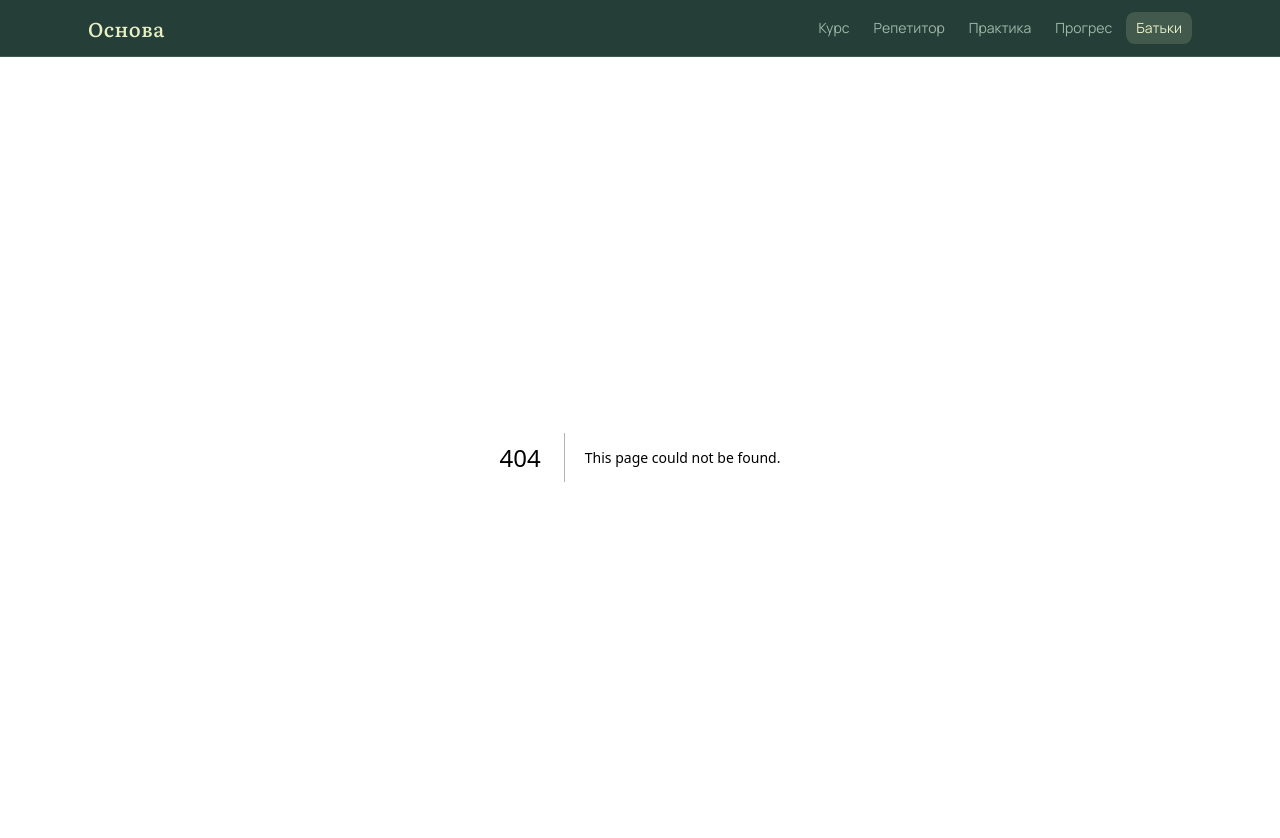
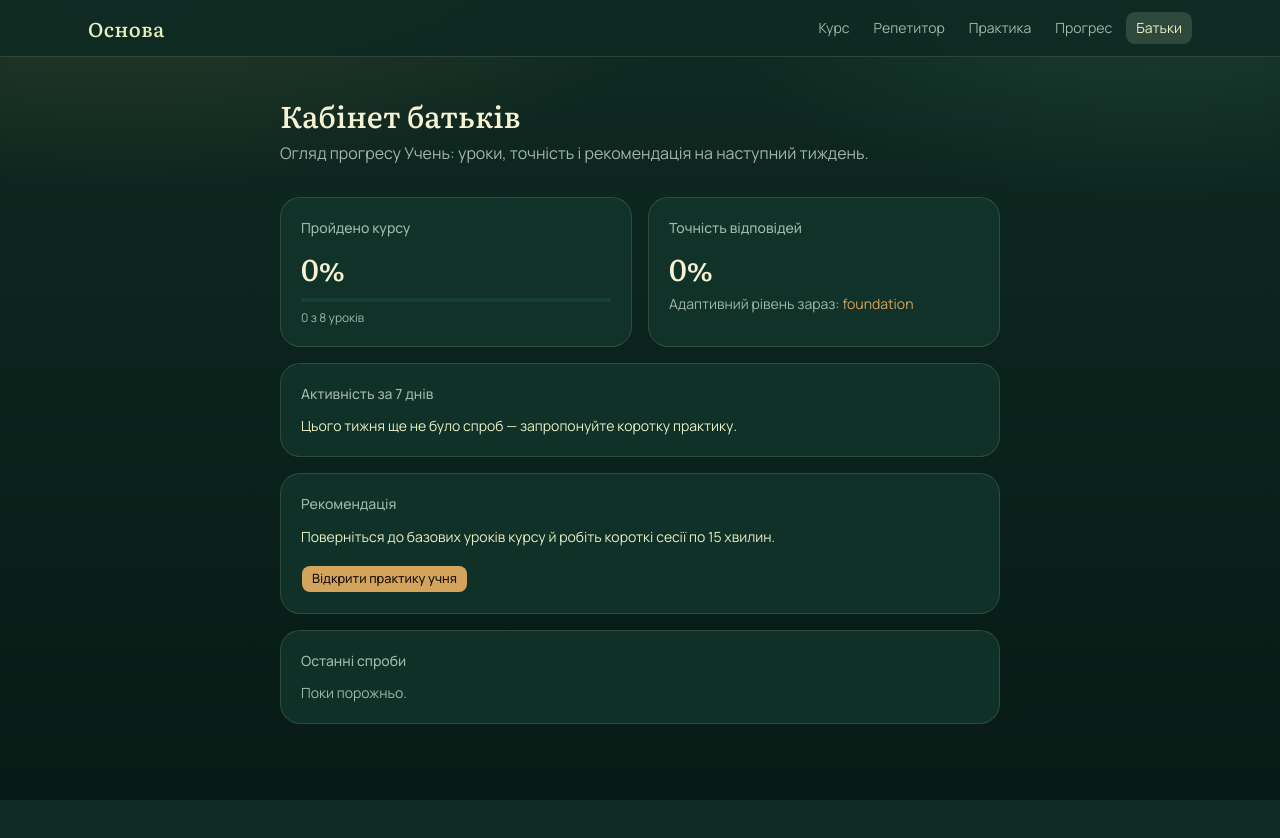
Before and after one commit to kaiserdem/AI-Math-Tutor, a Next.js app: page /parent in a window 1280 px wide. Before the commit this address had no page. Shown: the top 838 px of the page. After the commit the page ends 800 px from the top, so only its background shows below. Built offline with nearby package versions, Linux system fonts and the light colour scheme.

Commit message:
feat: add parent page

```diff
--- /dev/null
+++ b/src/app/parent/page.tsx
@@ -0,0 +1,122 @@
+"use client";
+
+import Link from "next/link";
+import { modules } from "@/data/curriculum";
+import { accuracy, useProgressStore } from "@/lib/progress-store";
+import { Button } from "@/components/ui/button";
+import { Progress } from "@/components/ui/progress";
+
+export default function ParentPage() {
+  const studentName = useProgressStore((s) => s.studentName);
+  const completed = useProgressStore((s) => s.completedLessons);
+  const attempts = useProgressStore((s) => s.attempts);
+  const difficulty = useProgressStore((s) => s.currentDifficulty);
+
+  const totalLessons = modules.reduce((n, m) => n + m.lessons.length, 0);
+  const lessonPct = Math.round((completed.length / Math.max(totalLessons, 1)) * 100);
+  const acc = accuracy(attempts);
+  const recent = [...attempts].slice(-8).reverse();
+  const weekMs = 7 * 24 * 60 * 60 * 1000;
+  const weekAttempts = attempts.filter((a) => Date.now() - a.at < weekMs);
+
+  const recommendation =
+    acc >= 80
+      ? "Можна сміливо додати олімпіадні задачі 1–2 рази на тиждень."
+      : acc >= 50
+        ? "Тримайте стандартний рівень і просіть репетитора розбір помилок після кожної сесії."
+        : "Поверніться до базових уроків курсу й робіть короткі сесії по 15 хвилин.";
+
+  return (
+    <div className="mx-auto max-w-3xl px-4 py-10 sm:px-6">
+      <h1 className="font-[family-name:var(--font-display)] text-3xl text-[color:var(--chalk-bright)]">
+        Кабінет батьків
+      </h1>
+      <p className="mt-2 text-[color:var(--mist)]">
+        Огляд прогресу {studentName}: уроки, точність і рекомендація на наступний тиждень.
+      </p>
+
+      <div className="mt-8 grid gap-4 sm:grid-cols-2">
+        <Panel title="Пройдено курсу">
+          <p className="font-[family-name:var(--font-display)] text-3xl text-[color:var(--chalk-bright)]">
+            {lessonPct}%
+          </p>
+          <Progress value={lessonPct} className="mt-3" />
+          <p className="mt-2 text-xs text-[color:var(--mist)]">
+            {completed.length} з {totalLessons} уроків
+          </p>
+        </Panel>
+        <Panel title="Точність відповідей">
+          <p className="font-[family-name:var(--font-display)] text-3xl text-[color:var(--chalk-bright)]">
+            {acc}%
+          </p>
+          <p className="mt-2 text-sm text-[color:var(--mist)]">
+            Адаптивний рівень зараз:{" "}
+            <span className="text-[color:var(--accent-amber)]">{difficulty}</span>
+          </p>
+        </Panel>
+      </div>
+
+      <Panel title="Активність за 7 днів" className="mt-4">
+        <p className="text-sm text-[color:var(--chalk)]">
+          {weekAttempts.length
+            ? `${weekAttempts.length} спроб · ${weekAttempts.filter((a) => a.correct).length} правильних`
+            : "Цього тижня ще не було спроб — запропонуйте коротку практику."}
+        </p>
+      </Panel>
+
+      <Panel title="Рекомендація" className="mt-4">
+        <p className="text-sm leading-relaxed text-[color:var(--chalk)]">{recommendation}</p>
+        <Button asChild className="mt-4" size="sm">
+          <Link href="/practice">Відкрити практику учня</Link>
+        </Button>
+      </Panel>
+
+      <Panel title="Останні спроби" className="mt-4">
+        {recent.length === 0 ? (
+          <p className="text-sm text-[color:var(--mist)]">Поки порожньо.</p>
+        ) : (
+          <ul className="space-y-2 text-sm">
+            {recent.map((a) => (
+              <li
+                key={`${a.problemId}-${a.at}`}
+                className="flex justify-between gap-3 border-b border-[color:var(--chalk-line)] py-2 last:border-0"
+              >
+                <span className="text-[color:var(--chalk)]">{a.problemId}</span>
+                <span className={a.correct ? "text-[color:var(--accent-amber)]" : "text-[color:var(--mist)]"}>
+                  {a.correct ? "вірно" : "помилка"} ·{" "}
+                  {new Date(a.at).toLocaleString("uk-UA", {
+                    timeZone: "Europe/Brussels",
+                    day: "2-digit",
+                    month: "short",
+                    hour: "2-digit",
+                    minute: "2-digit",
+                  })}{" "}
+                  (Brussels)
+                </span>
+              </li>
+            ))}
+          </ul>
+        )}
+      </Panel>
+    </div>
+  );
+}
+
+function Panel({
+  title,
+  children,
+  className = "",
+}: {
+  title: string;
+  children: React.ReactNode;
+  className?: string;
+}) {
+  return (
+    <section
+      className={`rounded-2xl border border-[color:var(--chalk-line)] bg-[color:var(--card)]/80 p-5 ${className}`}
+    >
+      <h2 className="text-sm font-medium text-[color:var(--mist)]">{title}</h2>
+      <div className="mt-3">{children}</div>
+    </section>
+  );
+}
```
